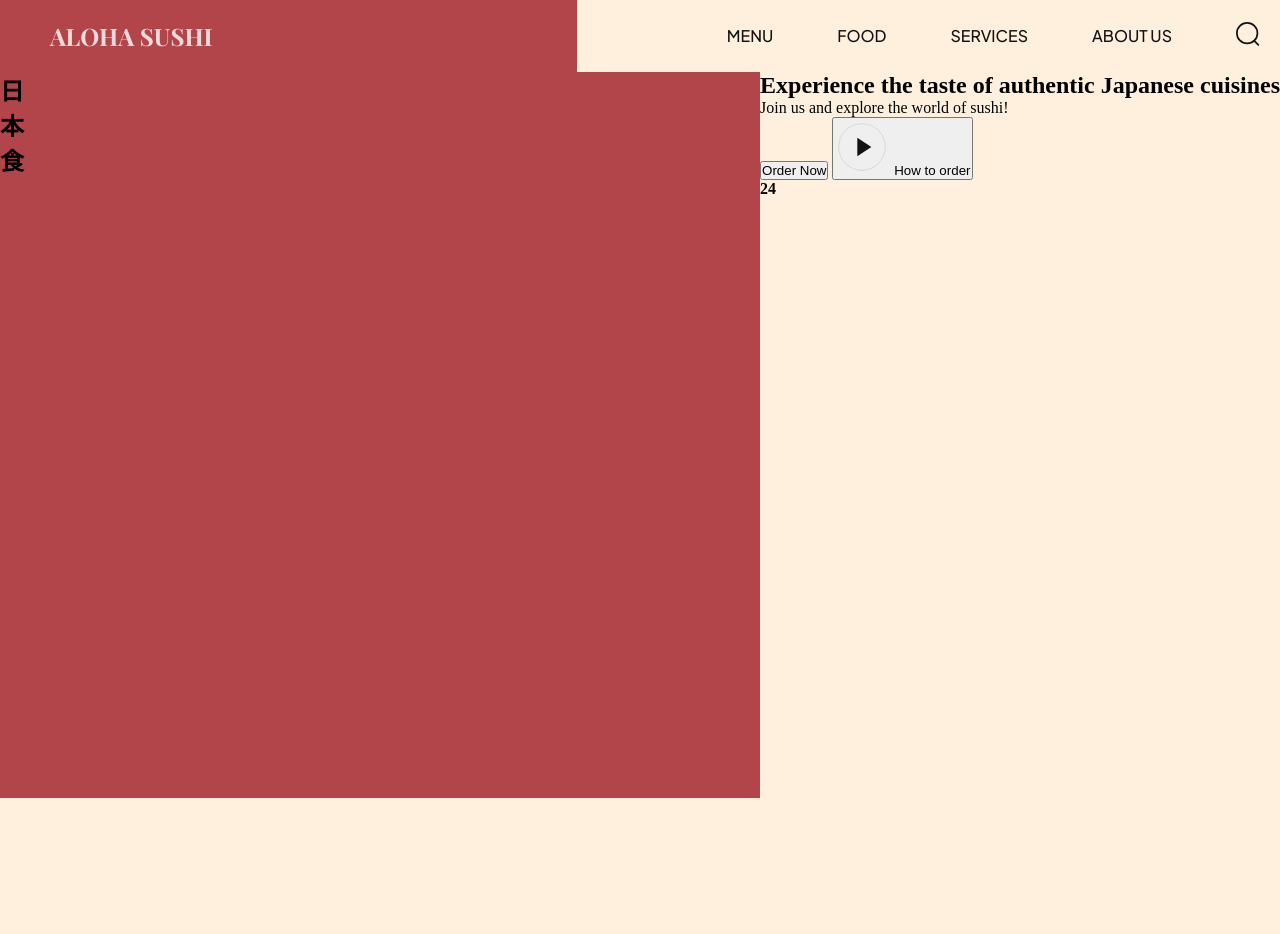
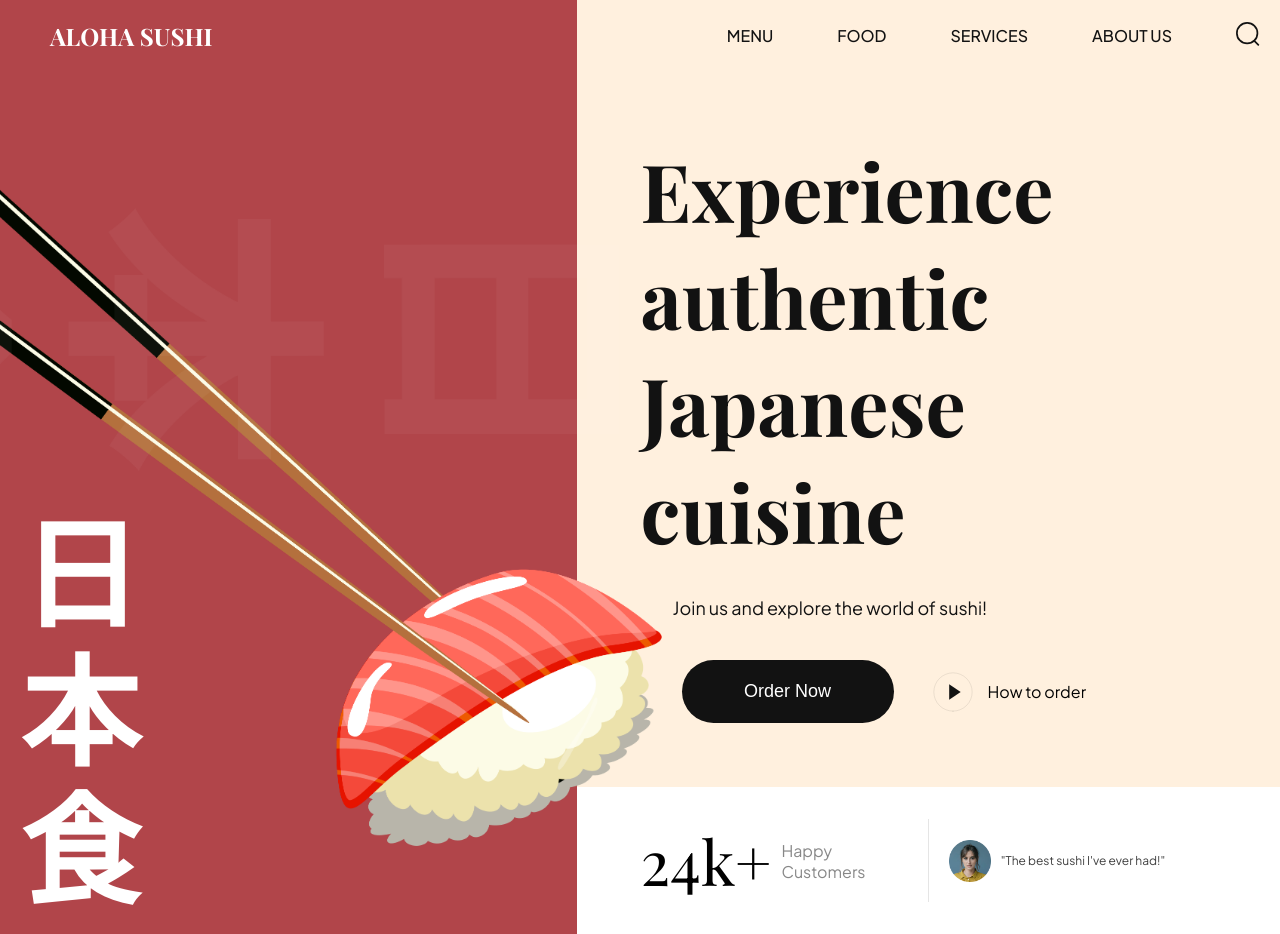
Before and after one commit to mattoattacko/AlohaSushi, a website built with Vite: page index.html in a window 1280 px wide. Before the commit the page ends 800 px from the top, so only its background shows below. Built offline with nearby package versions, Linux system fonts and the light colour scheme.

Commit message:
completed styling for hero and header sections

```diff
--- a/css/sections/hero.css
+++ b/css/sections/hero.css
@@ -27,3 +27,148 @@
   background-color: var(--primary-color);
   z-index: -1;
 }
+
+.hero-image h2 {
+  position: absolute;
+  bottom: 0;
+  padding: 20px;
+
+  font-family: var(--playfair-display);
+  font-weight: 700;
+  font-size: 120px;
+  line-height: 138px;
+  color: #fff;
+}
+
+.hero-content {
+  flex: 1.22;
+  display: flex;
+  justify-content: space-between;
+  flex-direction: column; /* elements appear one below the other */
+}
+
+.hero-content-info {
+  flex: 1;
+  display: flex;
+  justify-content: center;
+  flex-direction: column;
+  padding: 64px;
+}
+
+.hero-content-info h1 {
+  font-weight: 600px;
+  font-size: 80px;
+  font-family: var(--playfair-display);
+  color: var(--secondary-color);
+}
+
+.hero-content-info p {
+  margin: 32px 0 0 32px;
+
+  font-family: var(--plus-jakarta-sans);
+  color: var(--secondary-color);
+  font-size: 18px;
+  font-weight: 400;
+}
+
+.hero-content__buttons {
+  margin: 41px 0 0 41px;
+
+  display: flex;
+  flex-wrap: wrap;  /* elements appear one below the other if they go beyond the screen */
+  gap: 36px;
+}
+
+.hero-content__order-button {
+  padding: 20px;
+  border-radius: 36px;
+  min-width: 212px;
+  outline: none;
+  border: none;
+  background: var(--secondary-color);
+
+  cursor: pointer;
+
+  color: #fff;
+  font-weight: 500;
+  font-size: 18px;
+  line-height: 23px;
+}
+
+.hero-content__play-button {
+  outline: none;
+  border: none;
+  background: transparent;
+
+  display: flex;
+  align-items: center;
+
+  font-size: 16px;
+  line-height: 19px;
+  color: var(--black-200);
+  font-family: var(--plus-jakarta-sans);
+
+  cursor: pointer;
+}
+
+.hero-content__play-button img {
+  margin-right: 12px;
+
+  width: 46px;
+  height: 46px;
+  object-fit: contain; /* makes sure we always have the same aspect ratio */
+}
+
+.hero-content__testimonial {
+  display: flex;
+  flex-wrap: wrap;
+  gap: 20px;
+  padding: 32px 64px;
+
+  background-color: var(--color-white);
+}
+
+.hero-content__customer {
+  flex: 1;
+  gap: 10px;
+}
+
+.hero-content__customer h4 {
+  font-size: 62px;
+  font-weight: 400;
+  font-family: var(--playfair-display);
+}
+
+.hero-content__customer p {
+  font-size: 16px;
+  font-weight: 400;
+  font-family: var(--plus-jakarta-sans);
+  color: var(--secondary-color);
+  opacity: 0.5;
+}
+
+.hero-content__review {
+  flex: 1;
+  display: flex;
+  align-items: center;
+  gap: 10px;
+
+  padding-left: 20px;
+  border-left: 1px solid rgba(2, 2, 2, 0.1);
+  min-width: 200px;
+}
+
+.hero-content__review img {
+  width: 42px;
+  height: 42px;
+  object-fit: contain;
+}
+
+.hero-content__review p {
+  font-size: 12px;
+  font-weight: 400;
+  line-height: 32px;
+  font-family: var(--plus-jakarta-sans);
+  color: var(--secondary-color);
+  opacity: 0.8;
+}
--- a/index.html
+++ b/index.html
@@ -1,18 +1,18 @@
 <!DOCTYPE html>
 <html lang="en">
   <head>
-    <meta charset="UTF-8" />
-    <link rel="icon" type="image/svg+xml" href="/sushi.png" />
-    <meta name="viewport" content="width=device-width, initial-scale=1.0" />
-    <link rel="stylesheet" type="text/css" href="css/style.css" />
+    <meta charset="UTF-8">
+    <meta http-equiv="X-UA-Compatible" content="IE=edge">
+    <meta name="viewport" content="width=device-width, initial-scale=1.0">
+    <link rel="icon" type="image/png" href="/sushi.png" />
+    <link rel="stylesheet" href="css/style.css">
     <title>Aloha Sushi</title>
   </head>
   <body>
     <header>
       <nav class="header__nav">
         <div class="header__logo">
-          <h4>Aloha Sushi</h4>
-
+          <h4 data-aos="fade-down">Aloha Sushi</h4>
           <div class="header__logo-overlay"></div>
         </div>
 
@@ -45,12 +45,12 @@
 
     <section class="hero">
       <div class="hero-image">
-        <!-- <img
+        <img
           src="assets/sushi-1.png"
           alt="sushi"
-        /> -->
-
-        <h2>
+          data-aos="fade-up"
+        />
+        <h2 data-aos="fade-up">
           日 <br />
           本 <br />
           食
@@ -61,13 +61,8 @@
 
       <div class="hero-content">
         <div class="hero-content-info">
-          <h1>
-            Experience the taste of authentic Japanese cuisines
-          </h1>
-
-          <p>
-            Join us and explore the world of sushi!
-          </p>
+          <h1>Experience authentic Japanese cuisine</h1>
+          <p>Join us and explore the world of sushi!</p>
 
           <div class="hero-content__buttons">
             <button class="hero-content__order-button">
@@ -80,11 +75,17 @@
           </div>
         </div>
 
-        <div>
-          <div>
-            <h4>
-              24
-            </h4>
+        <div class="hero-content__testimonial">
+          <div class="hero-content__customer flex-center">
+            <h4>24<span>k+</span></h4>
+            <p>Happy Customers</p>
+          </div>
+
+          <div class="hero-content__review">
+            <img src="assets/user.png" alt="user" />
+            <p>
+              "The best sushi I've ever had!"
+            </p>
           </div>
         </div>
       </div>
```
